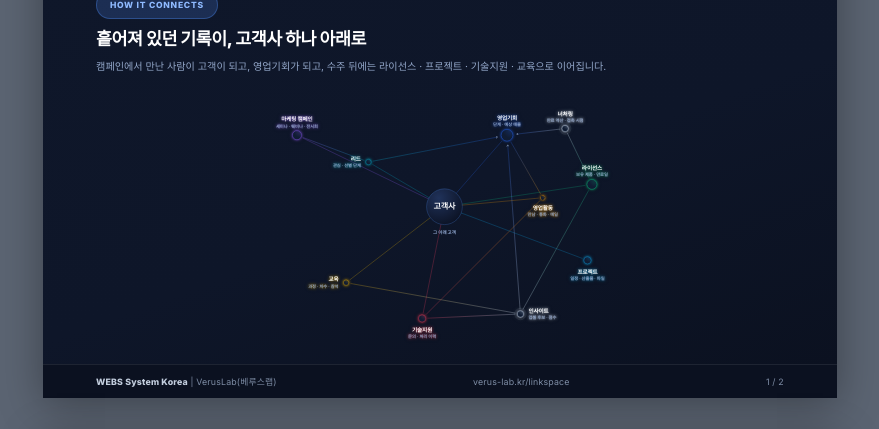
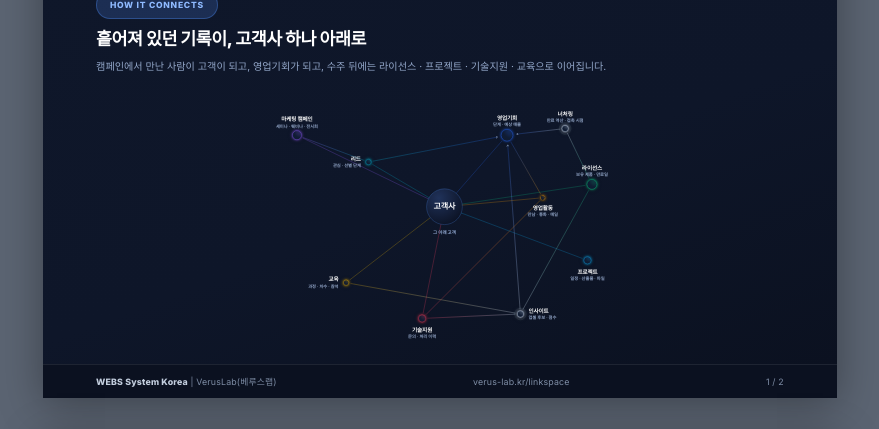
Before and after one commit to VerusLab-KR/Homepage, a Jekyll site: the page linkspace/Linkspace_brochure_v5.html, which Jekyll copies as it is, in a window 1280 px wide. Shown: the part 846-1275 px from the top of the page, without its empty margins (200-1079 px from the left). Built offline with Jekyll 4.4.1, drawn with Linux system fonts in a browser that asks for light colours.

Commit message:
Keep the brochure's map labels vector when printing
A filter turns everything inside it into a bitmap when Chrome prints to
PDF. The node glow was set on the group, and the group holds the labels
as well as the circles, so "영업기회" and friends were being baked into
300 DPI rasters while the body text beside them stayed vector. That
contrast is what read as a low-resolution brochure.

Moving the filter onto the circles alone leaves the text outside it.
Page 1 goes from 1,262 to 1,416 vector text draws, and the rastered
patches shrink from 16.9x11.9mm (circle plus label) to 7.9x8.0mm
(circle only). The glow is unchanged to the eye -- all that is lost is a
drop shadow on the labels that the dark background hid anyway.

Regenerates the PDF from the fixed source.

Co-Authored-By: Claude Opus 5 <noreply@anthropic.com>

```diff
--- a/linkspace/Linkspace_brochure_v5.html
+++ b/linkspace/Linkspace_brochure_v5.html
@@ -181,8 +181,12 @@ body{
 .mbloom{opacity:.22}
 .mhalo{fill:none;stroke:var(--ma);stroke-opacity:.3;stroke-width:.6}
 /* 노드 글로우 — 홈페이지의 drop-shadow 인상을 인쇄에서도 살린다.
-   --ma 를 그대로 쓰므로 노드마다 자기 색으로 번진다. */
-.map-fig svg g > g[style]{filter:drop-shadow(0 0 4px var(--ma)) drop-shadow(0 1px 3px rgba(0,0,0,.5))}
+   --ma 를 그대로 쓰므로 노드마다 자기 색으로 번진다.
+   그룹(g)이 아니라 그룹 안의 원에만 거는 것이 중요하다. 그룹에 걸면 라벨
+   텍스트까지 filter 안에 들어가고, PDF 로 인쇄할 때 filter 가 걸린 영역은
+   벡터를 포기하고 300 DPI 비트맵으로 구워진다 — 옆 본문은 벡터라 구조도
+   라벨만 흐리게 보인다. 원에만 걸면 글자가 filter 밖에 남아 벡터로 출력된다. */
+.map-fig svg g > g[style] > circle{filter:drop-shadow(0 0 4px var(--ma)) drop-shadow(0 1px 3px rgba(0,0,0,.5))}
 
 /* ── 페이지 하단 바 ─────────────────────────────────────── */
 .foot{
```
Also changed, not shown: 1 other file.
